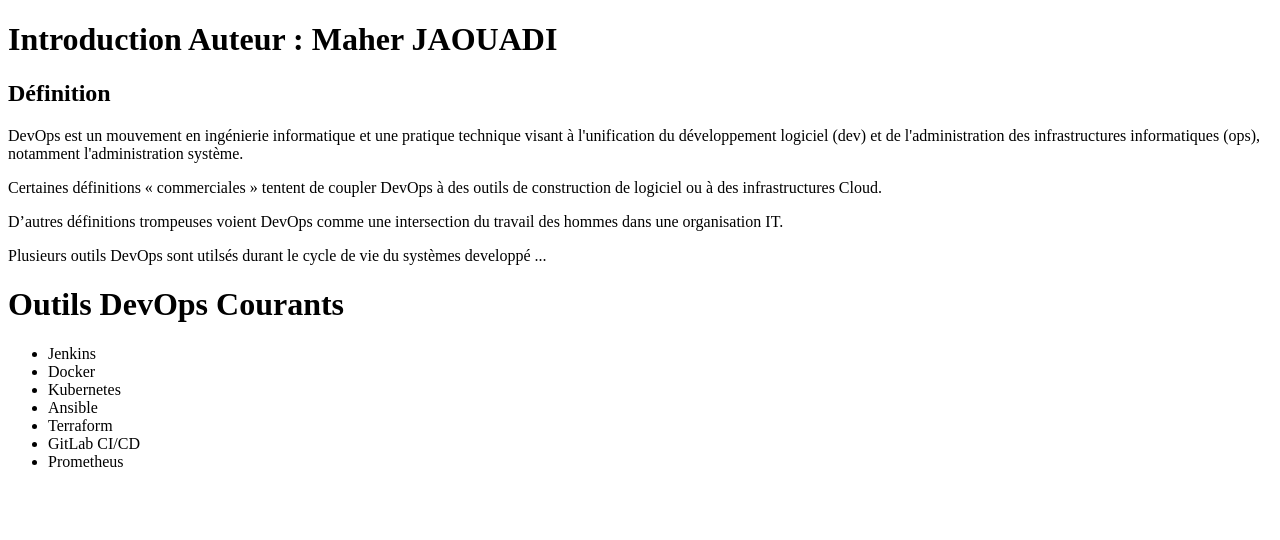
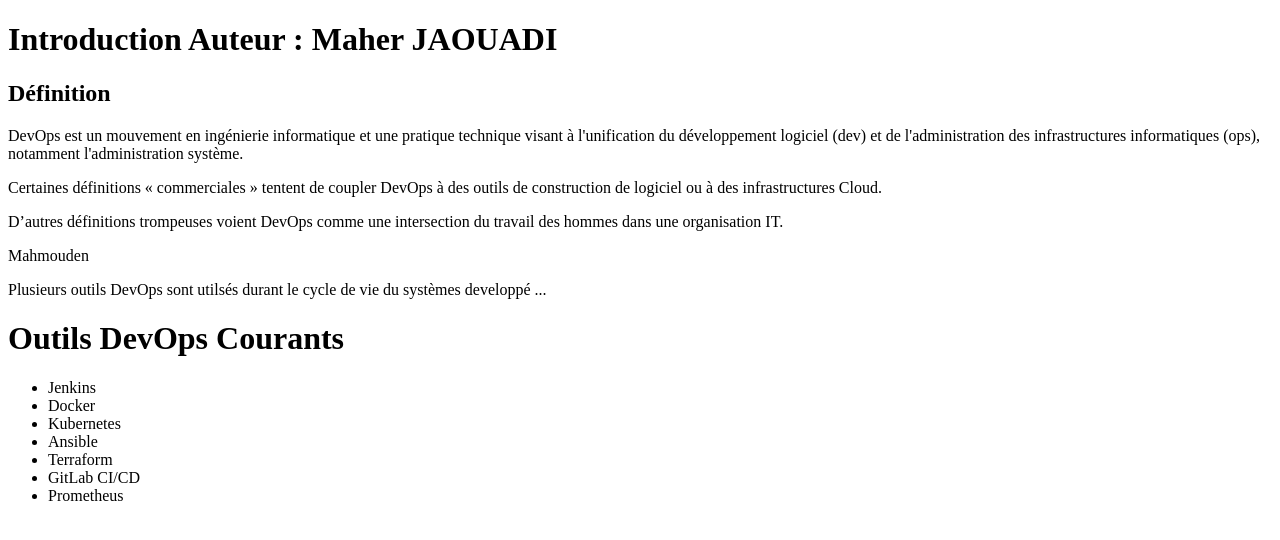
Before and after one commit to maherjaouadi/devopstools, a plain HTML site: page introduction.html in a window 1280 px wide. Drawn offline with Linux system fonts and the light colour scheme.

Commit message:
Update introduction.html

```diff
--- a/introduction.html
+++ b/introduction.html
@@ -23,7 +23,7 @@
       D’autres définitions trompeuses voient DevOps comme une intersection du
       travail des hommes dans une organisation IT.
     </p>
-
+  <p>Mahmouden </p>
     <p>
       Plusieurs outils DevOps sont utilsés durant le cycle de vie du systèmes developpé ...
     </p>
```
